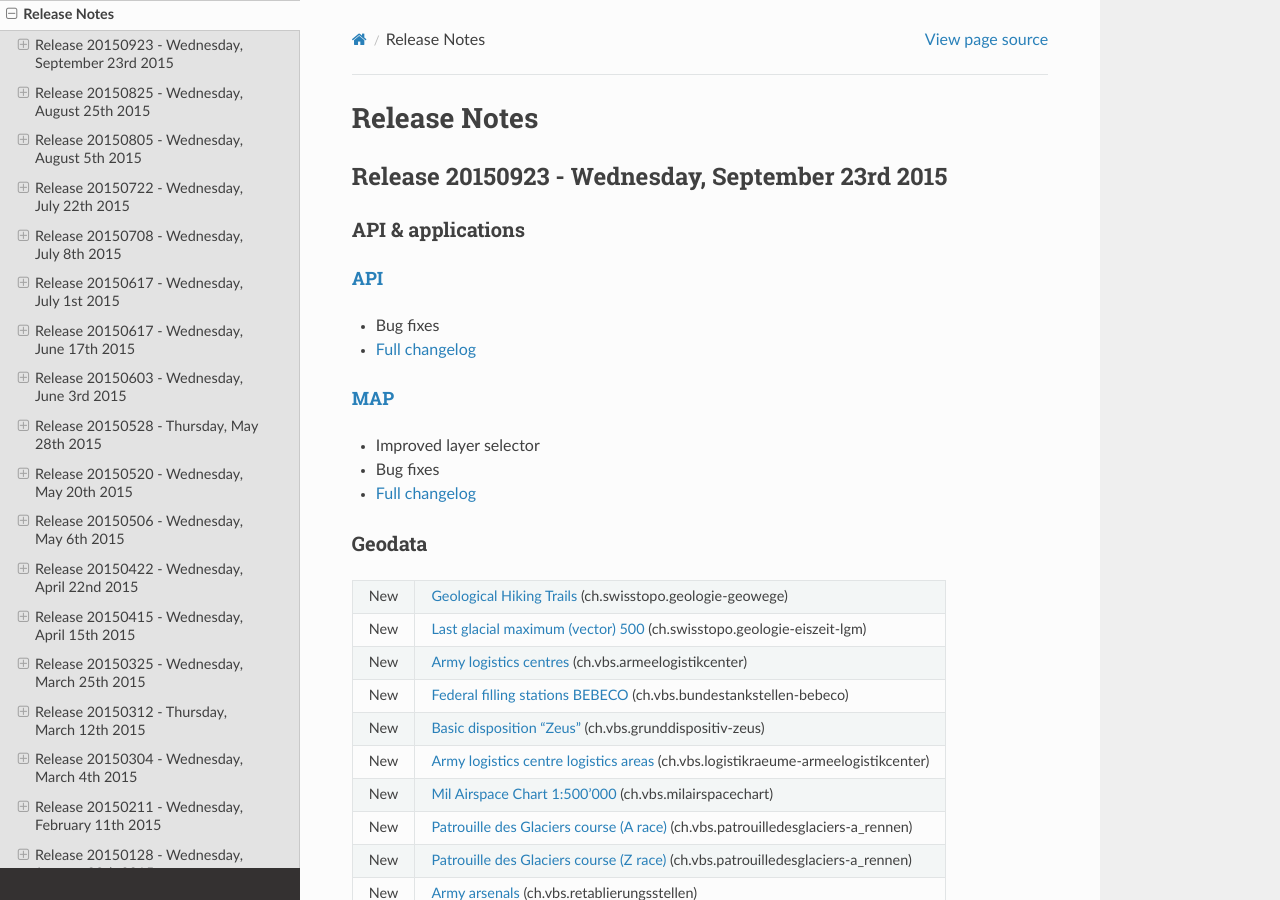
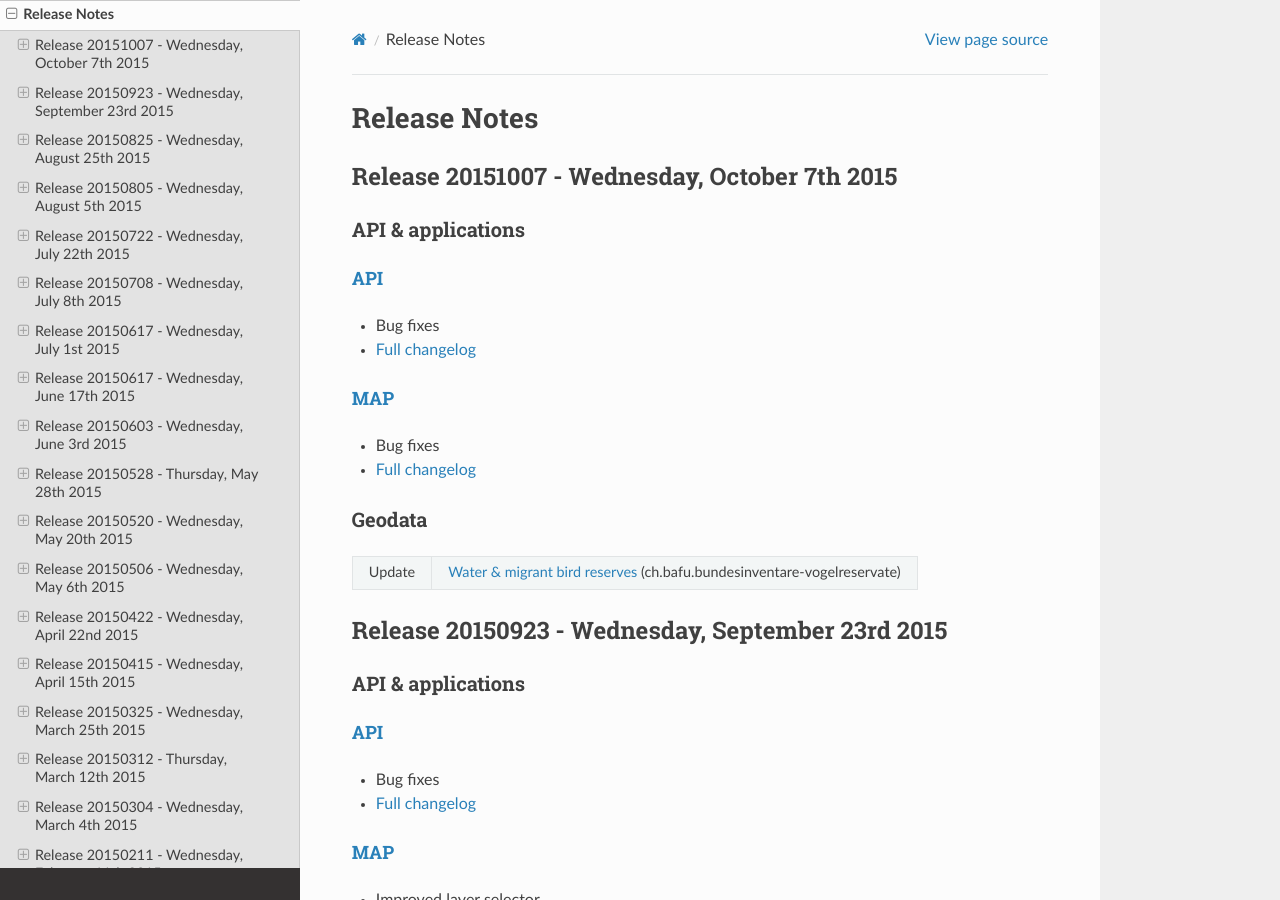
Before and after one commit to swisstopo-test/doc-chsdi3, a Sphinx documentation site: the page built from source/releasenotes/index.rst, in a window 1280 px wide and 900 px high. Built offline with Sphinx 7.4.7 and the Read the Docs theme 2.0.0, drawn with Linux system fonts in a browser that asks for light colours.

Commit message:
add release note for 2015-10-07 and update mapproxy config

```diff
--- a/source/releasenotes/index.rst
+++ b/source/releasenotes/index.rst
@@ -9,10 +9,37 @@
 Release Notes
 =============
 
+.. _releasenotes_20151007:
+
+Release 20151007 - Wednesday, October 7th 2015
+------------------------------------------------
+
+API & applications
+******************
+
+`API <//api3.geo.admin.ch>`__
+'''''''''''''''''''''''''''''
+
+- Bug fixes
+- `Full changelog <https://github.com/geoadmin/mf-chsdi3/compare/r_150923...r_151007>`__
+
+`MAP <//map.geo.admin.ch>`__
+'''''''''''''''''''''''''''''
+
+- Bug fixes
+- `Full changelog <https://github.com/geoadmin/mf-geoadmin3/compare/r_150923...r_151007>`__
+
+Geodata
+*******
++--------+-------------------------------------------------------------------------------------------------------------------------------------------------+
+| Update | `Water & migrant bird reserves <//map.geo.admin.ch/?layers=ch.bafu.bundesinventare-vogelreservate>`__ (ch.bafu.bundesinventare-vogelreservate)  |
++--------+-------------------------------------------------------------------------------------------------------------------------------------------------+
+
+
 .. _releasenotes_20150923:
 
 Release 20150923 - Wednesday, September 23rd 2015
-------------------------------------------------
+-------------------------------------------------
 
 API & applications
 ******************
```
